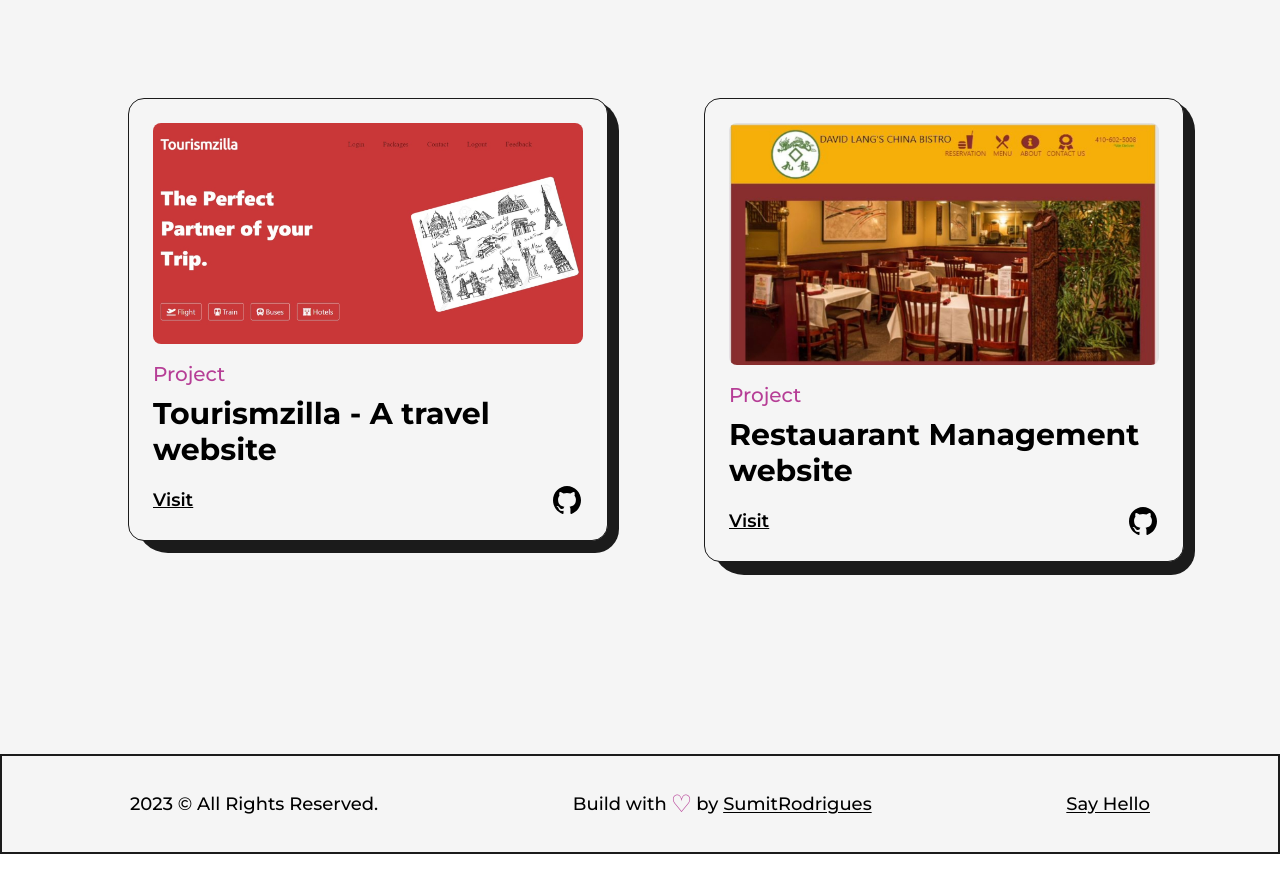
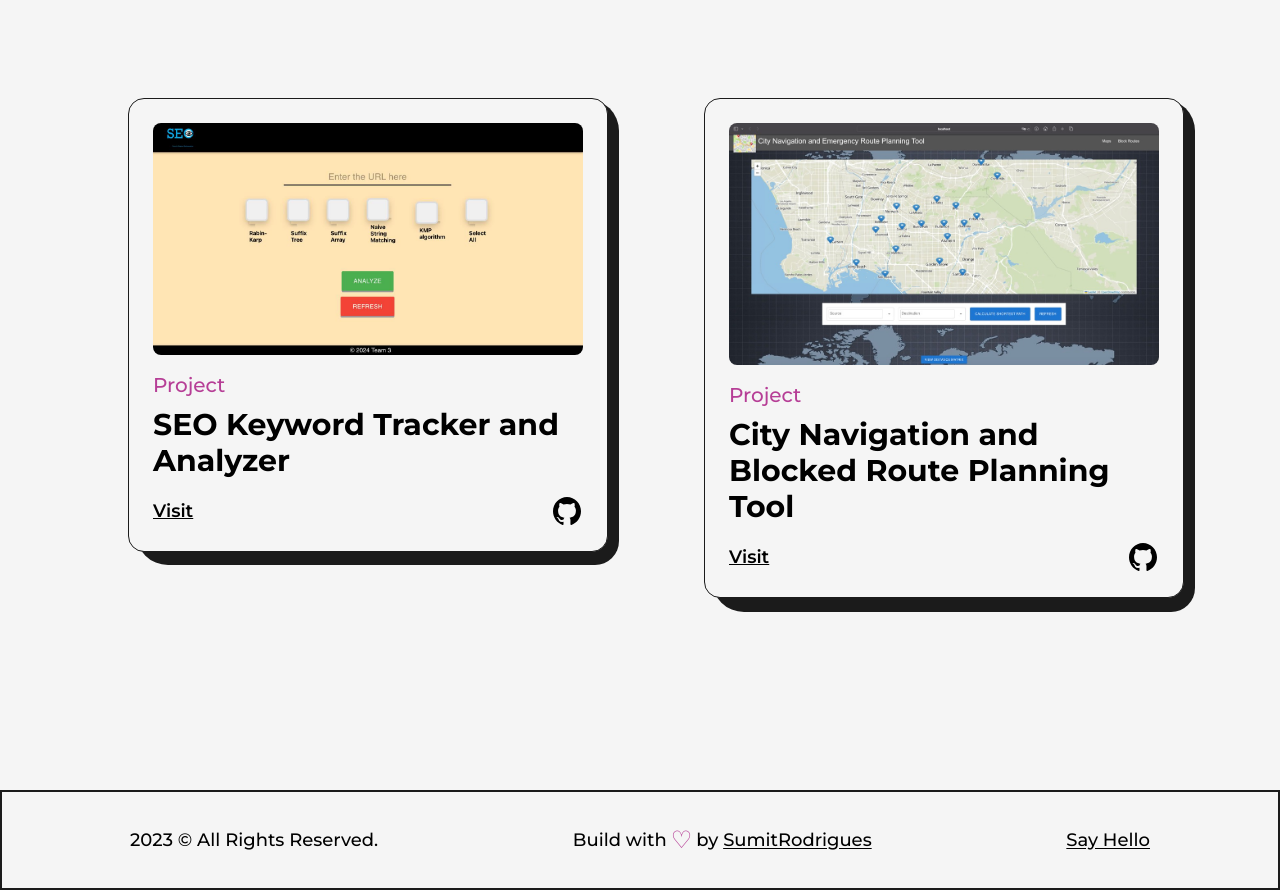
Before and after one commit to SumitRodrigues/Personal-Portfolio, a Next.js app: page /projects in a window 1280 px wide. Shown: the part 1620-2510 px from the top of the page. Before the commit the page ends 2474 px from the top, so only its background shows below. Built offline with nearby package versions, Linux system fonts and the light colour scheme.

Commit message:
added two new projects

```diff
--- a/src/pages/projects.js
+++ b/src/pages/projects.js
@@ -14,6 +14,8 @@ const FramerImage = motion(Image);
 const project1 = "/images/projects/ArticleBuzz-Project.jpg";
 const project2 = "/images/projects/TourismZilla.jpg";
 const project3 = "/images/projects/Restaurant.jpg";
+const project4 = "/images/projects/SEO.jpg";
+const project5 = "/images/projects/Navigation.jpg";
 
 const FeaturedProject = ({ type, title, summary, img, link, github }) => {
     return (
@@ -158,25 +160,29 @@ const projects = () => {
                         </div>
                         <div className='col-span-6 sm:col-span-12'>
                             <Project
-                                title="Tourismzilla - A travel website"
-                                img={project2}
-                                summary="Tourismzilla - A Travel Website created using basic web technologies. It helps the users to go through
-                                different travel packages and select one of them as its next travel destination. He could also book Train,
-                                Flight and Bus tickets through this website also he could go through various hotels and also book them for his
-                                next stay."
-                                link="https://master--loquacious-begonia-f85ae0.netlify.app/"
-                                github="https://github.com/SumitRodrigues/Tourismzilla"
+                                title="SEO Keyword Tracker and Analyzer"
+                                img={project4}
+                                summary="The SEO Keyword Tracker and Analyzer is a dynamic tool, designed to track and analyze SEO keywords
+                                for websites using advanced algorithms. Leveraging algorithms like Rabin-Karp, Suffix Tree, Suffix Array,
+                                and more, this Python and React-based tool offers computational efficiency and precision in SEO analysis.
+                                Aimed at empowering website owners and digital marketers, it provides deep insights for optimizing online
+                                visibility. This project represents a fusion of algorithmic mastery and practical application."
+                                link="https://github.com/SumitRodrigues/SEO-Keyword-Tracker-and-Analyzer-main"
+                                github="https://github.com/SumitRodrigues/SEO-Keyword-Tracker-and-Analyzer-main"
                                 type="Project"
 
                             />
                         </div>
                         <div className='col-span-6 sm:col-span-12'>
                             <Project
-                                title="Restauarant Management website"
-                                img={project3}
-                                summary="A simple easy to use restaurant website created using HTML, CSS, Javascript and Ajax"
-                                link="https://goggle.github.io/Coursera_HTML-CSS-Javascript-for-Web-Developers/module5_solution/"
-                                github="https://github.com/SumitRodrigues/Coursera_HTML-CSS-Javascript-for-Web-Developers"
+                                title="City Navigation and Blocked Route Planning Tool"
+                                img={project5}
+                                summary="Our navigation tool utilizes the Floyd-Warshall algorithm to discover the quickest routes,
+                                acknowledging the significance of time in today's rapid-paced environment. Whether it's your everyday
+                                journey or an exciting road adventure, our sophisticated routing system guarantees a prompt and efficient
+                                arrival at your destination."
+                                link="https://github.com/SumitRodrigues/City-Navigation-and-Blocked-Route-Planning-Tool"
+                                github="https://github.com/SumitRodrigues/City-Navigation-and-Blocked-Route-Planning-Tool"
                                 type="Project"
 
                             />
```
Also changed, not shown: public/images/projects/Navigation.jpg (added), public/images/projects/SEO.jpg (added).
